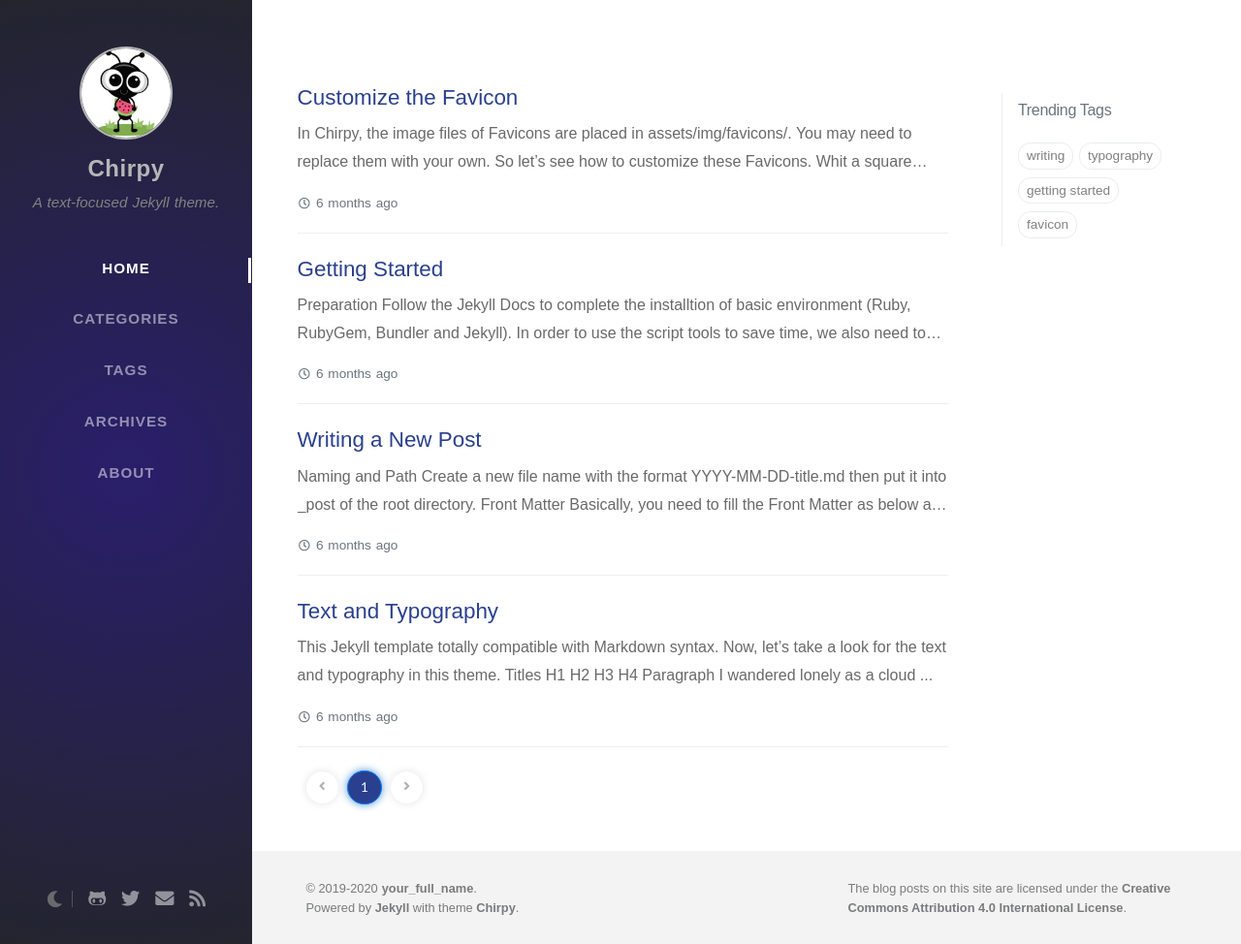
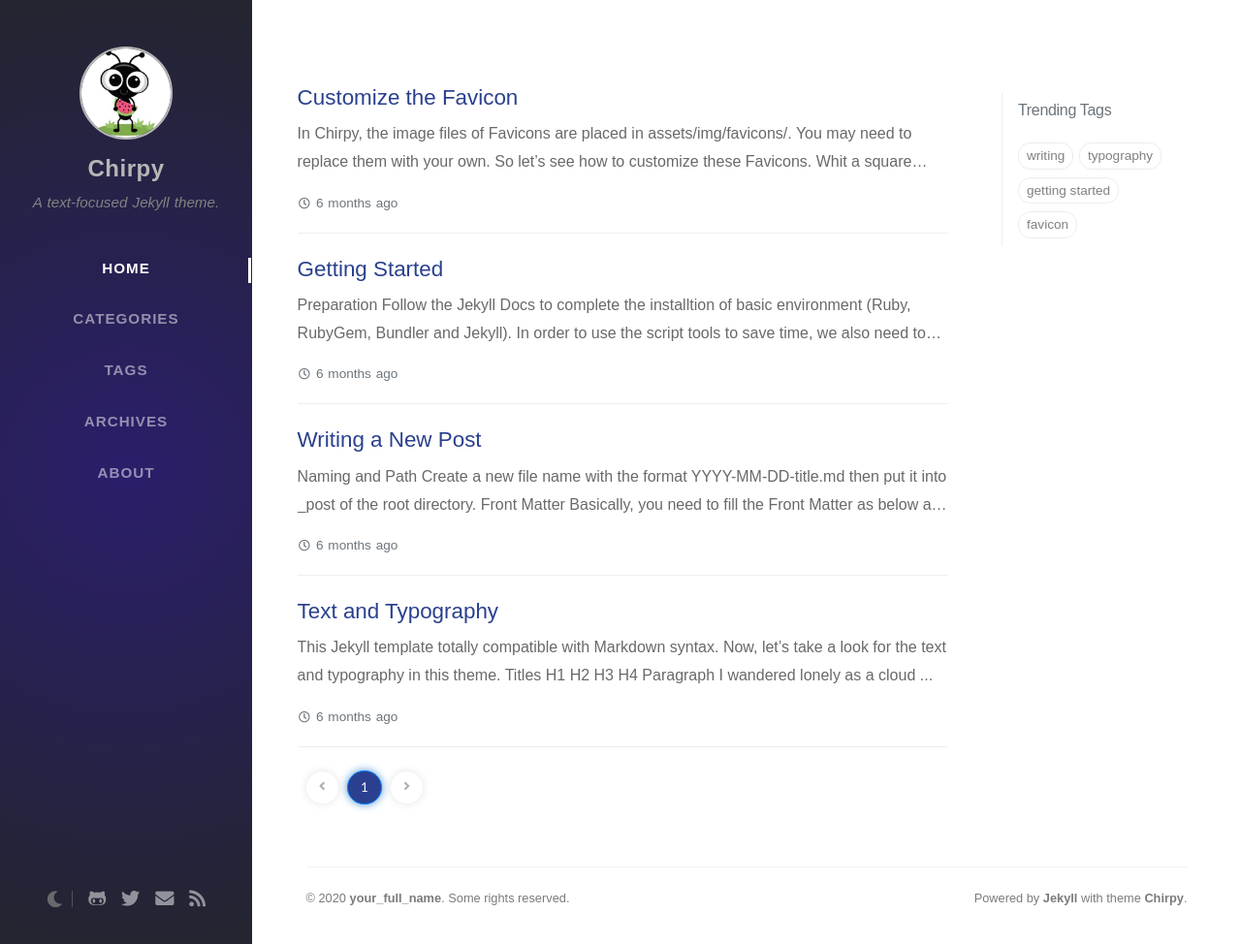
Before and after one commit to nicetrykiddo/writeups, a Jekyll site: the page built from index.html, in a window 1280 px wide and 974 px high. Shown: the whole window at 97% size. Built offline with Jekyll 4.4.1, drawn with Linux system fonts in a browser that asks for light colours; nearby versions of some CDN libraries; some web fonts are replaced; the list of posts is cut into pages by our own code; comment, search, counter and statistics services are not loaded.

Commit message:
Redesigned Footer.

```diff
--- a/_config.yml
+++ b/_config.yml
@@ -65,9 +65,6 @@ google_analytics:
 disqus:
   comments: false  # boolean type, the global switch for posts comments.
   shortname: ''    # Fill with your Disqus shortname. › https://help.disqus.com/en/articles/1717111-what-s-a-shortname
-
-# The year your website first ran.
-first_run: 2019
 
 
 # Prefer color scheme setting, available values:
--- a/_includes/footer.html
+++ b/_includes/footer.html
@@ -7,20 +7,26 @@
 -->
 
 <footer class="d-flex w-100 justify-content-center">
-  <div class="d-flex justify-content-between  align-items-center">
-    <div class="copyright">
-      {% assign first = site.first_run | plus: 0 %}
-      {% assign last = 'now' | date: "%Y" | plus: 0 %}
+  <div class="d-flex justify-content-between align-items-center">
+    <div class="footer-left">
       <p class="mb-0">
-        © {% if last > first %}{{ first }}-{% endif %}{{-last-}}
-        <a href="{{ site.social.links[0] }}" class="ml-1">{{ site.social.name }}</a>.
-        <br>Powered by <a href="https://jekyllrb.com" target="_blank">Jekyll</a> with theme <a href="https://github.com/cotes2020/jekyll-theme-chirpy/">Chirpy</a>.
+        © {{ 'now' | date: "%Y" }}
+        <a href="{{ site.social.links[0] }}">{{ site.social.name }}</a>.
+        {% if site.data.license.statment %}
+        <span data-toggle="tooltip" data-placement="top"
+          title="{{ site.data.license.statment }}">Some rights reserved</span>.
+        {% endif %}
       </p>
     </div>
-    <div class="license">
+
+    <div class="footer-right">
       <p class="mb-0">
-        The blog posts on this site are licensed under the <a href="https://creativecommons.org/licenses/by/4.0/">Creative Commons Attribution 4.0 International License</a>.
+        Powered by
+        <a href="https://jekyllrb.com" target="_blank">Jekyll</a>
+        with theme
+        <a href="https://github.com/cotes2020/jekyll-theme-chirpy/">Chirpy</a>.
       </p>
     </div>
+
   </div> <!-- div.d-flex -->
 </footer>
--- a/assets/css/_dark/dark-main.scss
+++ b/assets/css/_dark/dark-main.scss
@@ -13,7 +13,6 @@
   --search-wrapper-bg: rgb(34, 34, 39);
   --search-icon: rgb(100, 102, 105);
   --input-focus-border: rgb(112, 114, 115);
-  --footer-bg: rgb(31, 30, 30);
   --footer-border: rgb(44, 45, 45);
   --mask-bg: rgb(68, 69, 70);
 
@@ -98,6 +97,9 @@
       rgb(26, 26, 30), rgb(39, 39, 45), rgb(39, 39, 45), rgb(39, 39, 45), rgb(26, 26, 30));
   }
 
+  /* Footer */
+  ---footer-link: rgb(146, 146, 146);
+
 }
 
 
--- a/assets/css/main.scss
+++ b/assets/css/main.scss
@@ -415,11 +415,13 @@ body {
 
 /*--- main wrapper ---*/
 
+$footer-height: 5rem;
+
 #main-wrapper {
-  background-color: var(--main-wrapper-bg, white);//rgb(27, 27, 30);
+  background-color: var(--main-wrapper-bg, white);
   position: relative;
   min-height: 100%;
-  padding-bottom: 6rem; /* equals to or greatter than footer's height */
+  padding-bottom: $footer-height;
   padding-left: 0;
   padding-right: 0;
   margin-left: 260px;
@@ -452,18 +454,20 @@ body {
 footer {
   position: absolute;
   bottom: 0;
-  height: 6rem; /* see the height of #main-wrapper */
-  padding: 1rem;
+  padding: 0 1rem;
+  height: $footer-height; /* see the height of #main-wrapper */
   font-size: 0.8rem;
   color: #7a7b7d;
-  background-color: var(--footer-bg, #f3f3f3);
-  border-top: 1px solid var(--footer-border, #f3f3f3);
+  background-color: var(--main-wrapper-bg, #ffffff);
 }
+
 
 footer>div.d-flex {
   line-height: 1.2rem;
   width: 95%;
   max-width: 1035px;
+  border-top: 1px solid var(--footer-border, #f3f3f3);
+  margin-bottom: 1rem;
 }
 
 footer a:link,
@@ -475,12 +479,15 @@ footer>.d-flex>div {
   width: 350px;
 }
 
-footer .copyright a,
-footer .license a {
+footer .footer-left a,
+footer .footer-right a {
   font-weight: 600;
-  color: inherit;
+  color: var(---footer-link, inherit);
 }
 
+footer .footer-right {
+  text-align: right;
+}
 
 /*--- Panels ---*/
 
@@ -859,9 +866,10 @@ table tbody td {
   text-decoration: none;
 }
 
-div.tooltip-inner { /* Overrided BS4 Tooltip */
+.tooltip-inner { /* Overrided BS4 Tooltip */
   font-size: .7rem;
   max-width: 220px;
+  text-align: left;
 }
 
 .disabled {
@@ -883,10 +891,6 @@ div.tooltip-inner { /* Overrided BS4 Tooltip */
 /*--- Responsive Design ---*/
 
 @media all and (max-width: 576px) {
-
-  #main-wrapper {
-    padding-bottom: 10rem; /* footer height */
-  }
 
   #main>div.row:first-child>div:first-child {
     min-height: calc(100vh - 3rem - 10rem); /* topbar is 3rem and footer is 10rem */
@@ -922,20 +926,31 @@ div.tooltip-inner { /* Overrided BS4 Tooltip */
     word-wrap: break-word;
   }
 
-  /* footer and #main-wrapper expand vertical */
+  $footer-height: 6rem;
+
+  #main-wrapper {
+    padding-bottom: $footer-height;
+  }
+
   footer {
-    height: 10rem;
+    height: $footer-height;
   }
 
   footer>div.d-flex {
+    width: 90%;
+    padding: 1.5rem;
     flex-wrap: wrap;
     justify-content: left!important;
     -ms-flex-pack: distribute!important;
     justify-content: space-around!important;
   }
 
+  footer .footer-left,
+  footer .footer-right {
+    text-align: center;
+  }
+
 }
-
 
 /* Sidebar is visibal */
 @media all and (min-width: 831px) {
@@ -1388,7 +1403,7 @@ div.tooltip-inner { /* Overrided BS4 Tooltip */
   }
 
   footer>div.d-flex {
-    max-width: 1130px;
+    max-width: 1150px;
   }
 
   #search-result-wrapper {
@@ -1419,10 +1434,6 @@ div.tooltip-inner { /* Overrided BS4 Tooltip */
     padding-right: calc(100% - 350px - 1180px);
   }
 
-  footer>div.d-flex {
-    max-width: 1150px;
-  }
-
   #back-to-top {
     right: calc(100% - 1920px + 15rem);
   }
```
Also changed, not shown: _data/license.yml (added, +18 -0 lines).
